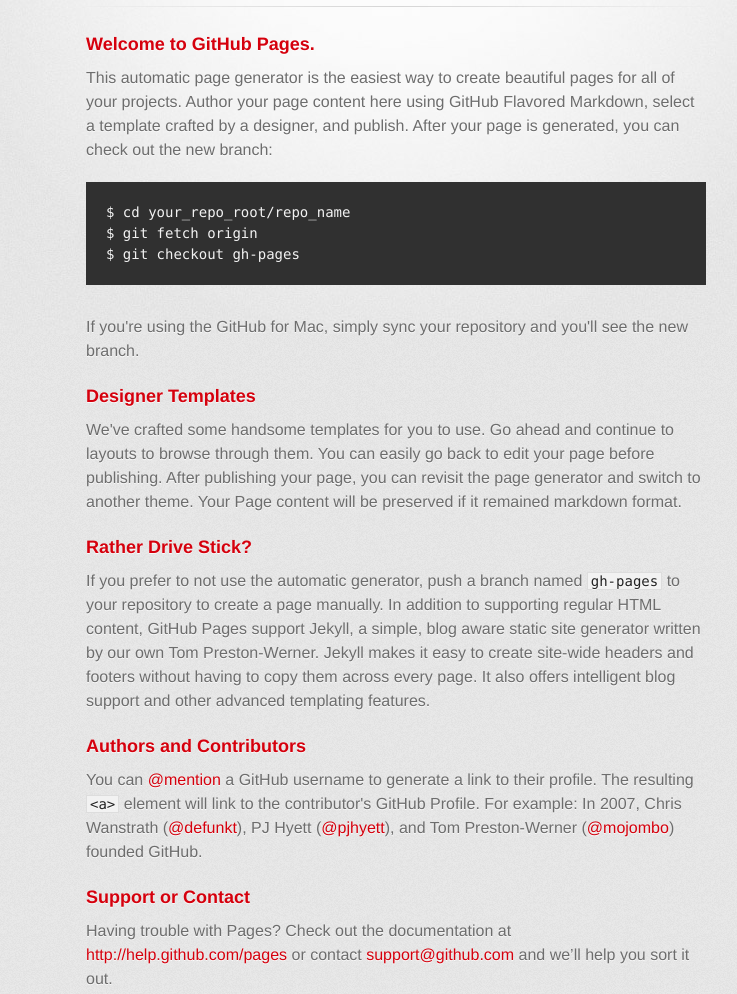
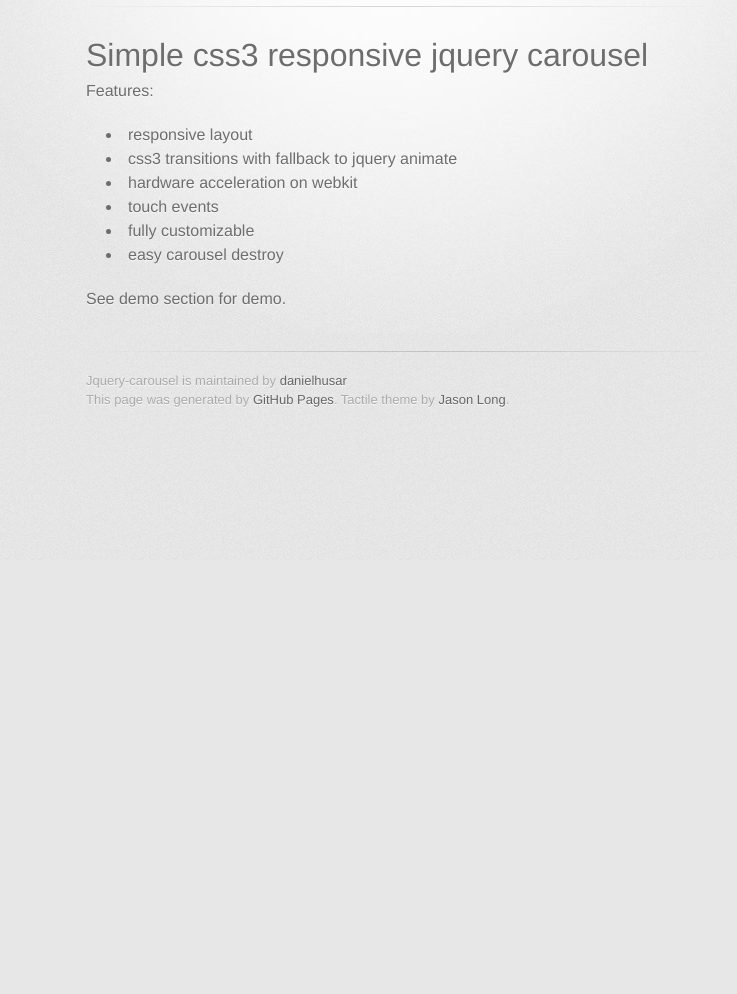
Before and after one commit to danielhusar/jQuery-carousel, a plain HTML site: page index.html in a window 1280 px wide. Shown: the part 240-1234 px from the top of the page, without its empty margins (244-981 px from the left). After the commit the page ends 800 px from the top, so only its background shows below. Drawn offline with Linux system fonts and the light colour scheme; a web font is replaced by a local one.

```diff
--- a/index.html
+++ b/index.html
@@ -31,32 +31,18 @@
         <hr>
 
         <section id="main_content">
-          <h3>Welcome to GitHub Pages.</h3>
+          <h1>Simple css3 responsive jquery carousel</h1>
 
-<p>This automatic page generator is the easiest way to create beautiful pages for all of your projects. Author your page content here using GitHub Flavored Markdown, select a template crafted by a designer, and publish. After your page is generated, you can check out the new branch:</p>
+<p>Features:</p>
 
-<pre><code>$ cd your_repo_root/repo_name
-$ git fetch origin
-$ git checkout gh-pages
-</code></pre>
-
-<p>If you're using the GitHub for Mac, simply sync your repository and you'll see the new branch.</p>
-
-<h3>Designer Templates</h3>
-
-<p>We've crafted some handsome templates for you to use. Go ahead and continue to layouts to browse through them. You can easily go back to edit your page before publishing. After publishing your page, you can revisit the page generator and switch to another theme. Your Page content will be preserved if it remained markdown format.</p>
-
-<h3>Rather Drive Stick?</h3>
-
-<p>If you prefer to not use the automatic generator, push a branch named <code>gh-pages</code> to your repository to create a page manually. In addition to supporting regular HTML content, GitHub Pages support Jekyll, a simple, blog aware static site generator written by our own Tom Preston-Werner. Jekyll makes it easy to create site-wide headers and footers without having to copy them across every page. It also offers intelligent blog support and other advanced templating features.</p>
-
-<h3>Authors and Contributors</h3>
-
-<p>You can <a href="https://github.com/blog/821" class="user-mention">@mention</a> a GitHub username to generate a link to their profile. The resulting <code>&lt;a&gt;</code> element will link to the contributor's GitHub Profile. For example: In 2007, Chris Wanstrath (<a href="https://github.com/defunkt" class="user-mention">@defunkt</a>), PJ Hyett (<a href="https://github.com/pjhyett" class="user-mention">@pjhyett</a>), and Tom Preston-Werner (<a href="https://github.com/mojombo" class="user-mention">@mojombo</a>) founded GitHub.</p>
-
-<h3>Support or Contact</h3>
-
-<p>Having trouble with Pages? Check out the documentation at <a href="http://help.github.com/pages">http://help.github.com/pages</a> or contact <a href="mailto:support@github.com">support@github.com</a> and we’ll help you sort it out.</p>
+<ul>
+<li>  responsive layout</li>
+<li>  css3 transitions with fallback to jquery animate</li>
+<li>  hardware acceleration on webkit</li>
+<li>  touch events</li>
+<li>  fully customizable</li>
+<li>  easy carousel destroy</li>
+</ul><p>See demo section for demo.</p>
         </section>
 
         <footer>
```
Also changed, not shown: params.json (+1 -1 lines).
